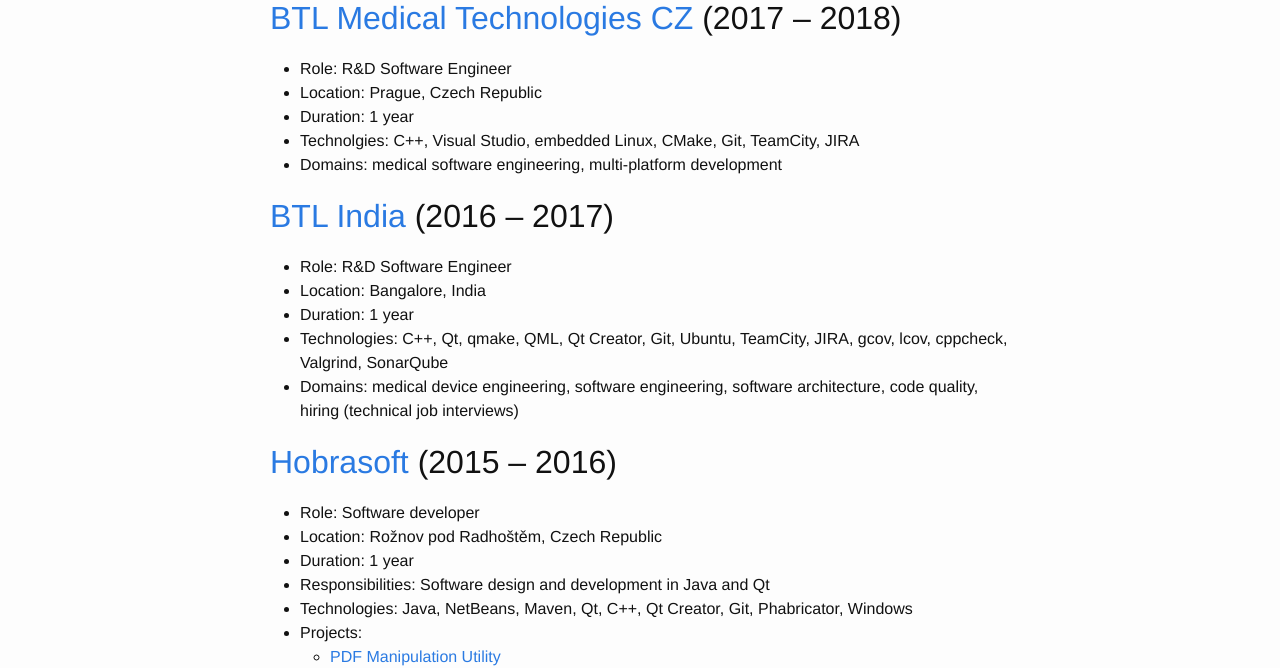
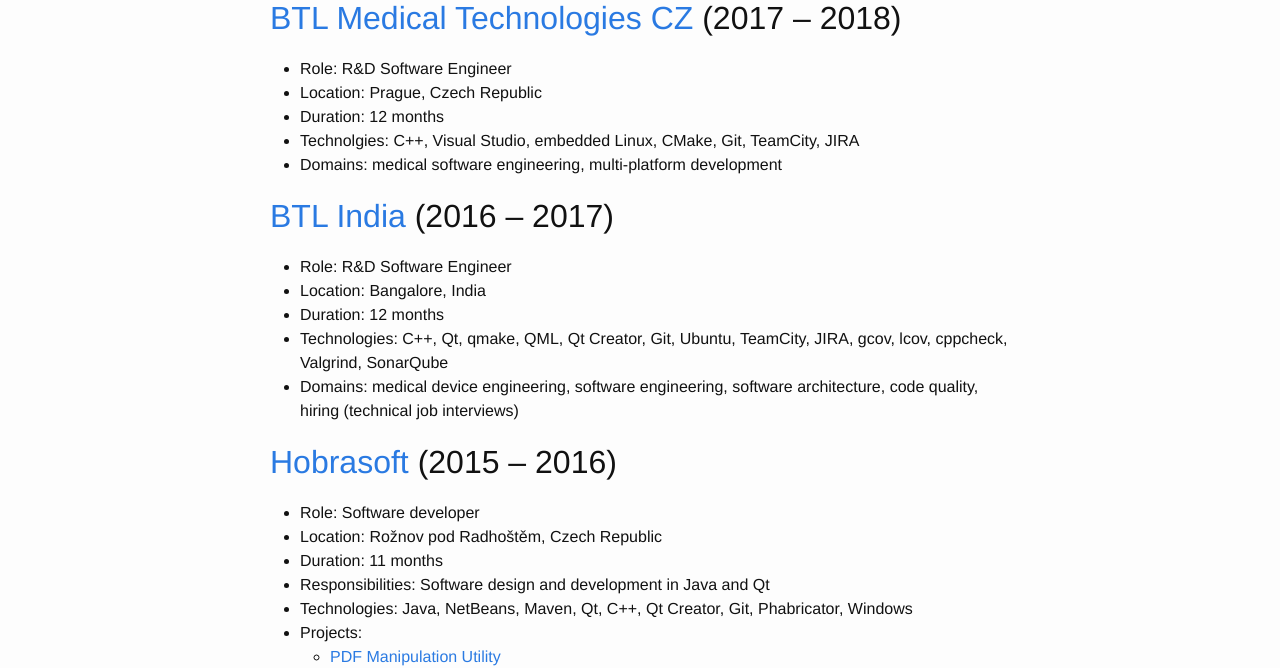
Before and after one commit to filipbartek/filipbartek.github.io, a Jekyll site: the page built from 1-work-experience.md, in a window 1280 px wide. Shown: the part 170-838 px from the top of the page. Built offline with Jekyll 4.4.1, drawn with Linux system fonts in a browser that asks for light colours.

Commit message:
Specify the durations of the 1-year jobs in months
If the number of years is very small, I should use a smaller unit to
achieve a higher relative precision.

```diff
--- a/1-work-experience.md
+++ b/1-work-experience.md
@@ -8,7 +8,7 @@
 
 * Role: R&D Software Engineer
 * Location: Prague, Czech Republic
-* Duration: 1 year
+* Duration: 12 months
 * Technolgies: C++, Visual Studio, embedded Linux, CMake, Git, TeamCity, JIRA
 * Domains: medical software engineering, multi-platform development
 
@@ -16,7 +16,7 @@
 
 * Role: R&D Software Engineer
 * Location: Bangalore, India
-* Duration: 1 year
+* Duration: 12 months
 * Technologies: C++, Qt, qmake, QML, Qt Creator, Git, Ubuntu, TeamCity, JIRA, gcov, lcov, cppcheck, Valgrind, SonarQube
 * Domains: medical device engineering, software engineering, software architecture, code quality, hiring (technical job interviews)
 
@@ -24,7 +24,7 @@
 
 * Role: Software developer
 * Location: Rožnov pod Radhoštěm, Czech Republic
-* Duration: 1 year
+* Duration: 11 months
 * Responsibilities: Software design and development in Java and Qt
 * Technologies: Java, NetBeans, Maven, Qt, C++, Qt Creator, Git, Phabricator, Windows
 * Projects:
```
